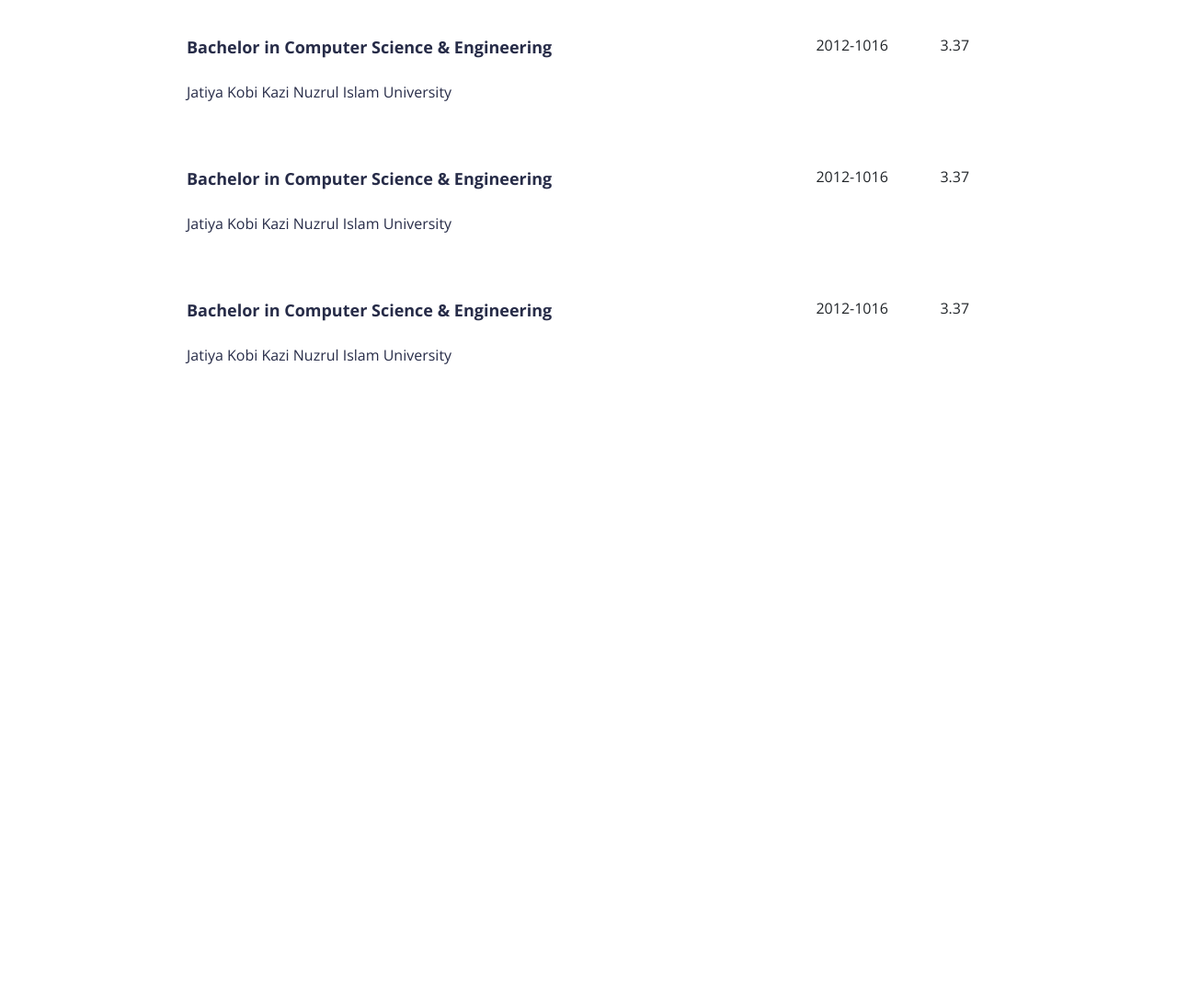
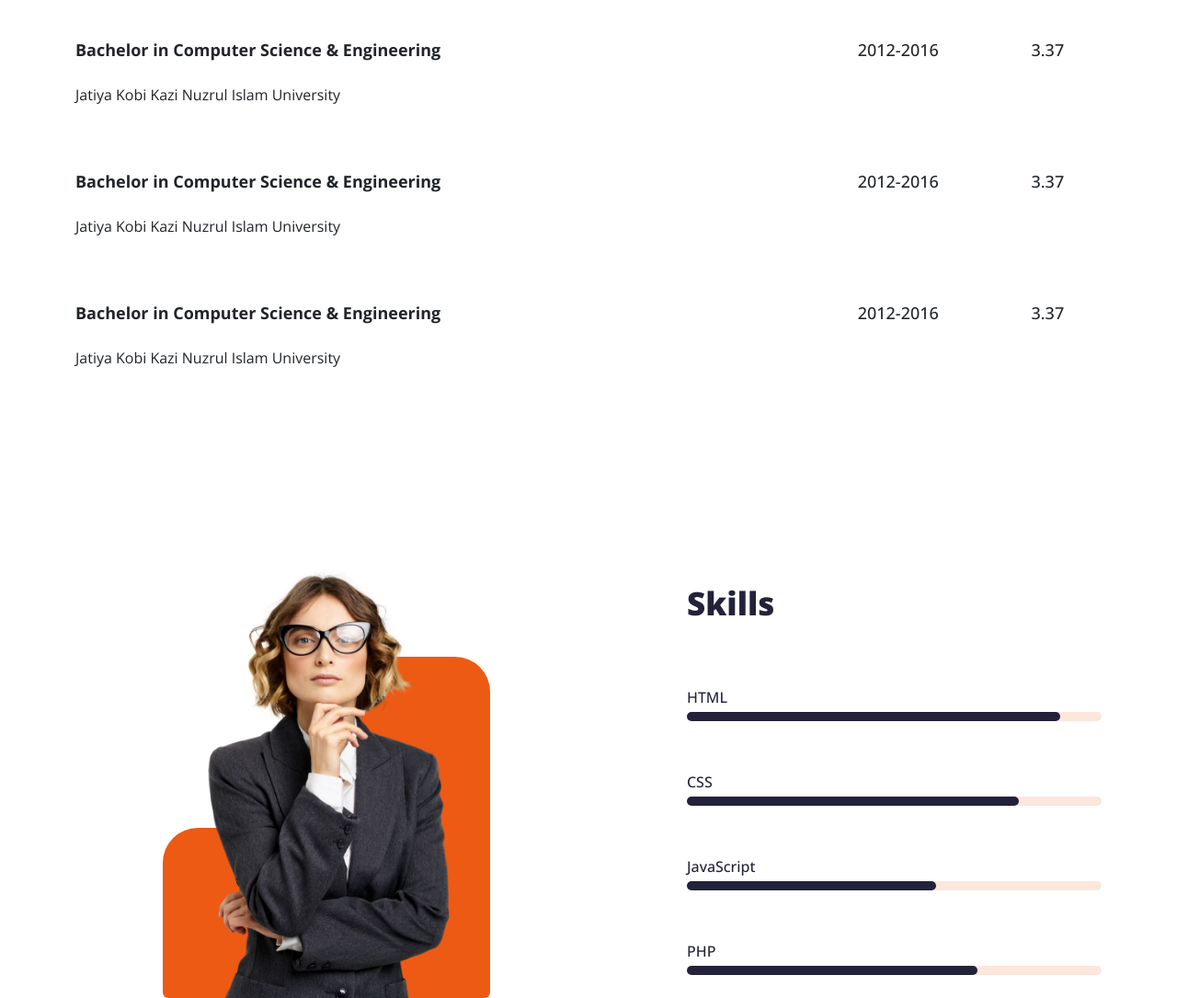
Before and after one commit to Tonnee/Sourav-portfolio, a plain HTML site: page index.html in a window 1280 px wide. Shown: the part 1388-2473 px from the top of the page at 92% size. Before the commit the page ends 1836 px from the top, so only its background shows below. Drawn offline with nearby package versions, Linux system fonts and the light colour scheme.

Commit message:
Skills update

```diff
--- a/css/style.css
+++ b/css/style.css
@@ -24,10 +24,6 @@
     margin-bottom: 0;
 }
 
-.main_box {
-    margin: 0 121px;
-}
-
 .section_heading {
     font-size: 35px;
     font-weight: 800;
@@ -40,6 +36,14 @@
 
 .mb-100 {
     margin-bottom: 100px;
+}
+
+.mb-65 {
+    margin-bottom: 65px;
+}
+
+.mb-50 {
+    margin-bottom: 50px;
 }
 /* --------------------------------- Common CSS End --------------------------------- */
 
@@ -154,7 +158,7 @@
     border-radius: 50%;
     text-align: center;
     line-height: 1.8;
-    margin-right: 34px;
+    margin-right: 30px;
     transition: all linear .3s;
 }
 
@@ -180,16 +184,8 @@
     margin-top: 150px;
 }
 
-#who_am_i .about_me_text {
-    margin: 0 121px;
-}
-
 #who_am_i .about_me_text p {
     text-align: center;
-}
-
-#who_am_i .about_name {
-    margin: 0 121px;
 }
 
 #who_am_i .about_name p {
@@ -203,7 +199,7 @@
 /* --------------------------------- Education start --------------------------------- */
 
 #education {
-    margin-top: 165px;
+    margin-top: 200px;
 }
 
 .table {
@@ -215,24 +211,119 @@
 }
 
 #education .table tr td .degree_name {
-    font-family: 'Open Sans', sans-serif;
     font-size: 18px;
     font-weight: 700;
-    color: #272C48;
 }
 
 #education .table tr td .institution_name {
-    font-family: 'Open Sans', sans-serif;
-    font-size: 16px;
-    font-weight: 400;
-    color: #272C48;
     margin-top: 15px;
 }
 
-#education .table tr td .table_text {
-    font-family: 'Open Sans', sans-serif;
+#education .table tr .table_text {
     font-size: 18px;
-    font-weight: 400;
-    color: #272C48;
+    font-weight: 500;
 }
 /* --------------------------------- Education End --------------------------------- */
+
+/* --------------------------------- Skill start --------------------------------- */
+#skill {
+    margin-top: 120px;
+}
+
+.skill_img_background {
+    height: 530px;
+    display: flex;
+    align-items: flex-end;
+}
+
+.skill_img_box {
+    position: relative;
+}
+
+.skill_img_bar {
+    background-color: #ED5A14;
+    border-radius: 38px 38px 6px 6px;
+    width: 50%;
+}
+
+.bar_1 {
+    height: 35%;
+    transition: ease-in-out .3s;
+}
+
+.bar_2 {
+    height: 70%;
+    transition: ease-in-out .3s;
+}
+
+.skill_main_img {
+    position: absolute;
+    bottom: 0;
+    left: 0;
+}
+
+.skill_main_img img {
+    display: block;
+    width: 100%;
+}
+
+.skill_img_box:hover .bar_1 {
+    height: 70%;
+}
+
+.skill_img_box:hover .bar_2 {
+    height: 35%;
+}
+
+.skill_details_box {
+    margin-top: 80px;
+}
+
+.bar .info span {
+    font-weight: 500;
+}
+
+.bar .progress_line {
+    height: 10px;
+    width: 100%;
+    background-color: rgb(237, 90, 20, .15);
+    border-radius: 5px;
+    position: relative;
+    transform: scaleX(0);
+    transform-origin: left;
+    animation: animate 1s cubic-bezier(1, 1, 1, 1) forwards;
+}
+
+.bar .progress_line span {
+    height: 100%;
+    background-color: #22223B;
+    border-radius: 5px;
+    position: absolute;
+    transform: scaleX(0);
+    transform-origin: left;
+    animation: animate 1s 1s cubic-bezier(1, 1, 1, 1) forwards;
+}
+
+@keyframes animate {
+    100% {
+        transform: scaleX(1);
+    }
+}
+
+.bar .html span{
+    width: 90%;
+}
+
+.bar .css span{
+    width: 80%;
+}
+
+.bar .JavaScript span{
+    width: 60%;
+}
+
+.bar .php span{
+    width: 70%;
+}
+
+/* --------------------------------- Skill end --------------------------------- */
--- a/index.html
+++ b/index.html
@@ -103,7 +103,6 @@
     <!-- ----------------------- Educaion start ----------------------- -->
     <section id="education">
         <div class="container">
-            <div class="main_box">
             <h3 class="section_heading">Education</h3>
 
             <table class="table table-borderless">
@@ -113,7 +112,7 @@
                             <p class="degree_name">Bachelor in Computer Science & Engineering</p>
                             <p class="institution_name">Jatiya Kobi Kazi Nuzrul Islam University</p>
                         </td>
-                            <td class="table_text">2012-1016</td>
+                        <td class="table_text">2012-2016</td>
                         <td class="table_text">3.37</td>
                     </tr>
 
@@ -122,7 +121,7 @@
                             <p class="degree_name">Bachelor in Computer Science & Engineering</p>
                             <p class="institution_name">Jatiya Kobi Kazi Nuzrul Islam University</p>
                         </td>
-                            <td class="table_text">2012-1016</td>
+                        <td class="table_text">2012-2016</td>
                         <td class="table_text">3.37</td>
                     </tr>
 
@@ -132,17 +131,88 @@
                             <p class="degree_name">Bachelor in Computer Science & Engineering</p>
                             <p class="institution_name">Jatiya Kobi Kazi Nuzrul Islam University</p>
                         </td>
-                            <td class="table_text">2012-1016</td>
+                        <td class="table_text">2012-2016</td>
                         <td class="table_text">3.37</td>
                     </tr>
 
                 </tbody>
             </table>
         </div>
-        </div>
     </section>
     <!-- ----------------------- Educaion end ----------------------- -->
 
+    <!-- ----------------------- Skill start ----------------------- -->
+    <section id="skill">
+        <div class="container">
+            <div class="row">
+                <div class="offset-lg-1 col-lg-4">
+                    <div class="skill_img_box">
+                        <div class="skill_img_background">
+                            <div class="bar_1 skill_img_bar"></div>
+                            <div class="bar_2 skill_img_bar"></div>
+                        </div>
+
+                        <div class="skill_main_img">
+                            <div class="row">
+                                <div class="offset-lg-1 col-lg-10">
+                                    <img src="images/skill_img.png" alt="Image">
+                                </div>
+                            </div>
+                        </div>
+                    </div>
+                </div>
+
+                <div class="offset-lg-2 col-lg-5">
+                    <div class="skill_details_box">
+                        <h3 class="section_heading mb-65">Skills</h3>
+
+                        <div class="skill_bar" id="skill-bar">
+                            <div class="bar mb-50">
+                                <div class="info">
+                                    <span>HTML</span>
+
+                                </div>
+                                <div class="progress_line html" id="p-line">
+                                    <span></span>
+                                </div>
+                            </div>
+
+                            <div class="bar mb-50">
+                                <div class="info">
+                                    <span>CSS</span>
+
+                                </div>
+                                <div class="progress_line css">
+                                    <span></span>
+                                </div>
+                            </div>
+
+                            <div class="bar mb-50">
+                                <div class="info">
+                                    <span>JavaScript</span>
+
+                                </div>
+                                <div class="progress_line JavaScript">
+                                    <span></span>
+                                </div>
+                            </div>
+
+                            <div class="bar">
+                                <div class="info">
+                                    <span>PHP</span>
+
+                                </div>
+                                <div class="progress_line php">
+                                    <span></span>
+                                </div>
+                            </div>
+                        </div>
+                    </div>
+                </div>
+            </div>
+        </div>
+    </section>
+    <!-- ----------------------- Skill end ----------------------- -->
 
 
 
--- a/js/script.js
+++ b/js/script.js
@@ -9,3 +9,12 @@
         navBar.classList.remove('scrolled');
     }
 });
+
+let skillBar = document.getElementById('skill-bar');
+let progressLine = document.getElementById('p-line');
+
+document.addEventListener('scroll', function (e) {
+    if(window.scrollY > (skillBar.offsetTop + skillBar.offsetHeight)) {
+        progressLine.classList.add('barAnimated');
+    }
+});
```
Also changed, not shown: images/skill_img.png (renamed from images/Untitled_design-removebg.png). Lines whose indentation alone changed are shown as unchanged.
